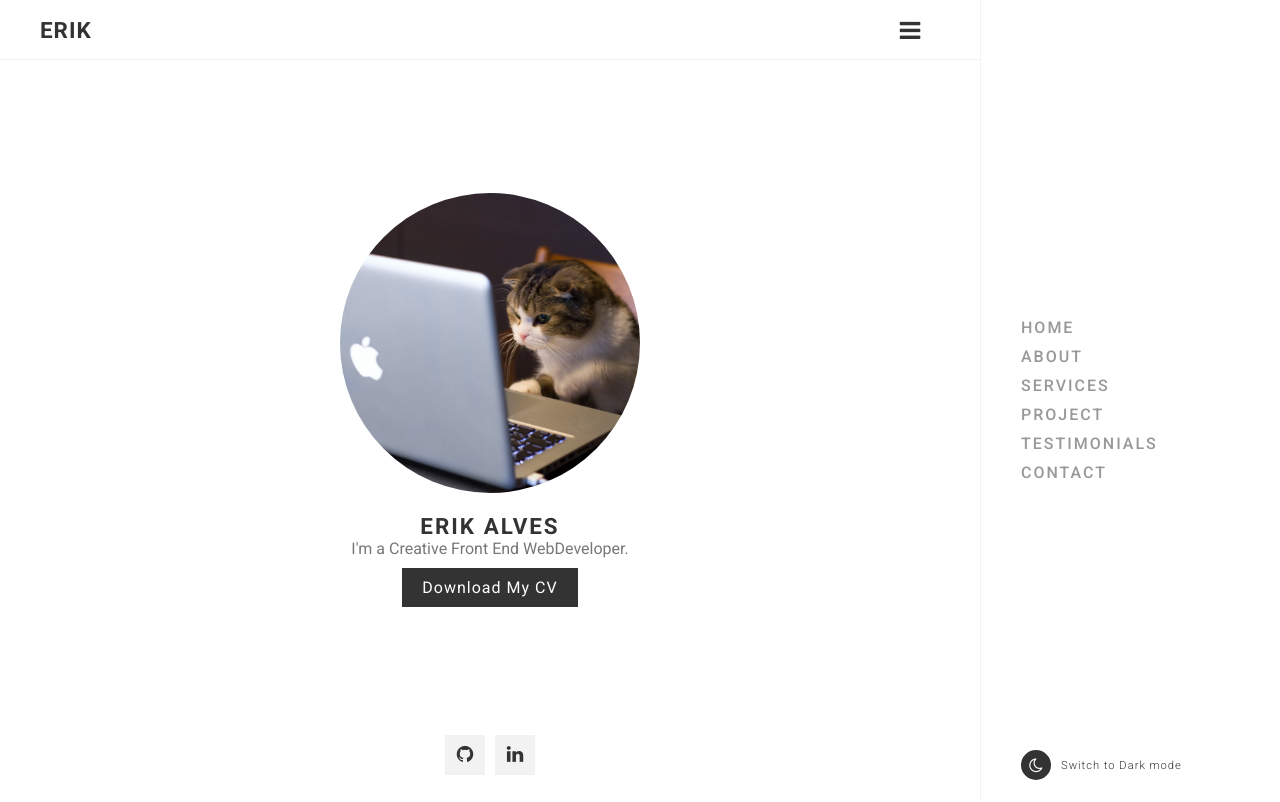
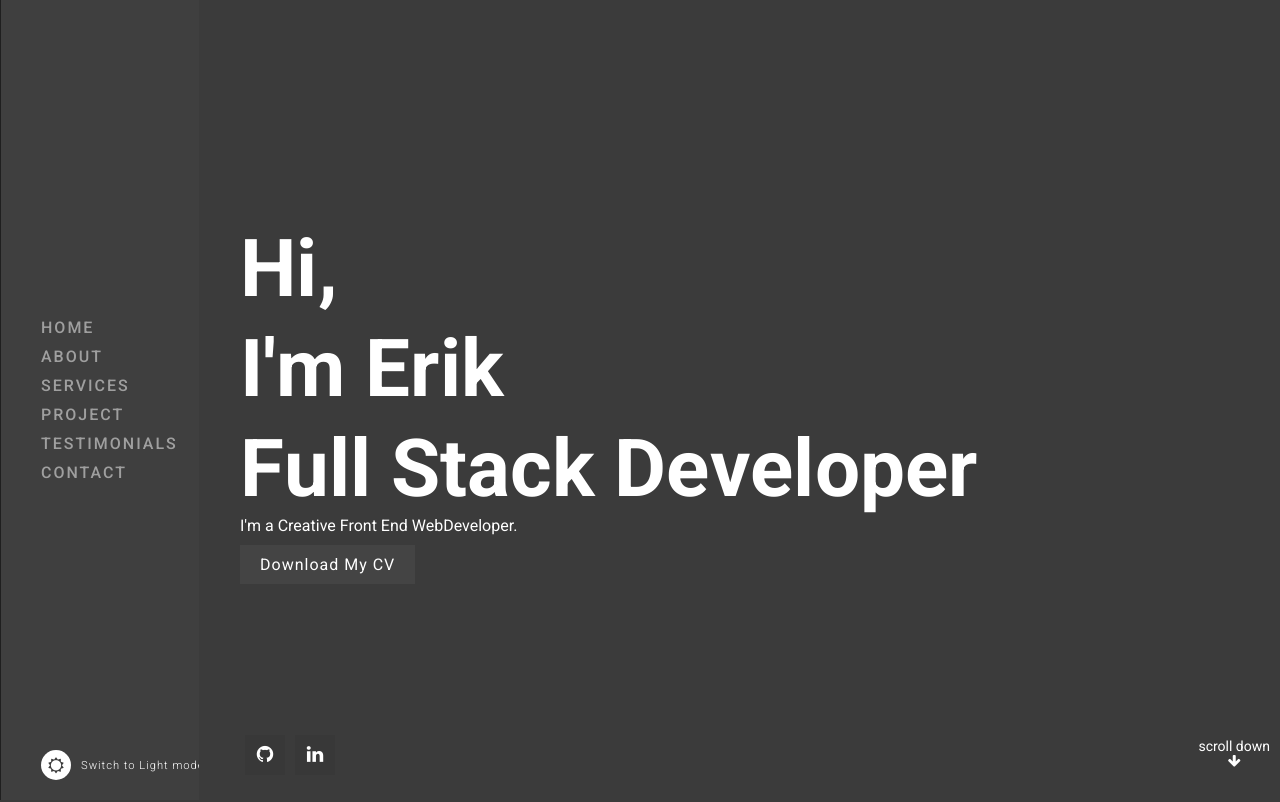
Before and after one commit to eriktavares07/portfolio-erik-alves, an Angular app: page / in a window 1280 px wide. Shown: the top 802 px of the page. Built offline with nearby package versions, Linux system fonts and the light colour scheme.

Commit message:
Changing Home Screen

```diff
--- a/src/app/app.component.html
+++ b/src/app/app.component.html
@@ -19,14 +19,49 @@
     </div>
 
     <!-- Banner -->
+    <!-- (document:mousemove)="onMouseMove($event)"-->
+
     <section class="banner" id="banner">
       <div class="content">
-        <div class="imgBack">
-          <img class="profile-img" src="assets/img/profile-cat.jpeg" alt="" />
-        </div>
-        <h3>Erik Alves</h3>
+        <h1>
+          <span class="hvr-wobble-vertical">H</span>
+          <span class="hvr-wobble-vertical">i</span>
+          <span class="hvr-wobble-vertical">,</span>
+        </h1>
+        <h1>
+          <span class="hvr-wobble-vertical">I</span>
+          <span class="hvr-wobble-vertical">'</span>
+          <span class="hvr-wobble-vertical">m</span>
+          <span class="hvr-wobble-vertical">&nbsp;</span>
+          <span class="hvr-wobble-vertical">E</span>
+          <span class="hvr-wobble-vertical">r</span>
+          <span class="hvr-wobble-vertical">i</span>
+          <span class="hvr-wobble-vertical">k</span>
+        </h1>
+        <h1>
+          <span class="hvr-wobble-vertical">F</span>
+          <span class="hvr-wobble-vertical">u</span>
+          <span class="hvr-wobble-vertical">l</span>
+          <span class="hvr-wobble-vertical">l</span>
+          <span class="hvr-wobble-vertical">&nbsp;</span>
+          <span class="hvr-wobble-vertical">S</span>
+          <span class="hvr-wobble-vertical">t</span>
+          <span class="hvr-wobble-vertical">a</span>
+          <span class="hvr-wobble-vertical">c</span>
+          <span class="hvr-wobble-vertical">k</span>
+          <span class="hvr-wobble-vertical">&nbsp;</span>
+          <span class="hvr-wobble-vertical">D</span>
+          <span class="hvr-wobble-vertical">e</span>
+          <span class="hvr-wobble-vertical">v</span>
+          <span class="hvr-wobble-vertical">e</span>
+          <span class="hvr-wobble-vertical">l</span>
+          <span class="hvr-wobble-vertical">o</span>
+          <span class="hvr-wobble-vertical">p</span>
+          <span class="hvr-wobble-vertical">e</span>
+          <span class="hvr-wobble-vertical">r</span>
+        </h1>
         <p>I'm a Creative Front End WebDeveloper.</p>
-        <a href="#" class="btn"> Download My CV</a>
+        <a href="#" class="btn hvr-bounce-to-right"> Download My CV</a>
         <ul class="socialMedias">
           <li>
             <a href="#"><em class="fa fa-github" aria-hidden="true"></em></a>
@@ -35,6 +70,10 @@
             <a href="#"><em class="fa fa-linkedin" aria-hidden="true"></em></a>
           </li>
         </ul>
+      </div>
+      <div class="scroll-down">
+        <span>scroll down</span>
+        <i class="fa fa-arrow-down" aria-hidden="true"></i>
       </div>
     </section>
 
--- a/src/app/app.component.scss
+++ b/src/app/app.component.scss
@@ -5,16 +5,16 @@
 
 .nav {
   position: fixed;
-  width: 300px;
+  width: 200px;
   height: 100%;
-  border-left: 1px solid rgba(0, 0, 0, 0.05);
-  background-color: var(--color-white);
+  border-right: 1px solid rgba(0, 0, 0, 0.05);
+  background-color: var(--color-white2);
   display: flex;
   justify-content: center;
   align-items: center;
   overflow: hidden;
-  right: 0;
-  transition: width 0.5s, right 0.5s;
+  left: 0;
+  transition: width 0.5s, left 0.5s;
 }
 
 .nav.active {
@@ -57,23 +57,24 @@
 
 .main {
   position: absolute;
-  width: calc(100% - 300px);
+  width: calc(100% - 200px);
   background: var(--color-white);
   ;
-  left: 0;
+  left: 200px;
   min-height: 100vh;
   transition: width 0.5s, left 0.5s;
 }
 
 .main.active {
   width: calc(100% - 0px);
+  left: 0;
 }
 
 .main .topbar {
   position: fixed;
   top: 0;
-  width: calc(100% - 300px);
-  left: 0;
+  width: calc(100% - 200px);
+  left: 200px;
   background: var(--color-white2);
   ;
   border-bottom: 1px solid rgba(0, 0, 0, 0.05);
@@ -83,7 +84,8 @@
   justify-content: space-between;
   align-items: center;
   z-index: 10000;
-  transition: width 0.5s, right 0.5s;
+  transition: width 0.5s, left 0.5s;
+  display: none;
 }
 
 .dark .main .topbar {
@@ -92,6 +94,7 @@
 
 .main .topbar.active {
   width: calc(100% - 0px);
+  left: 0;
 }
 
 .main .topbar .logo {
@@ -122,16 +125,37 @@ section {
 
 .banner {
   display: flex;
-  justify-content: center;
+  justify-content: flex-start;
   align-items: center;
-  padding: 0 20px;
+  padding: 0 40px;
 }
+
+/*
+.banner::after {
+  content: "";
+  position: absolute;
+  top: calc(var(--y, 0) * 1px - 50px);
+  left: calc(var(--x, 0) * 1px - 50px);
+  width: 100px;
+  height: 100px;
+  background: black;
+  opacity: 0;
+  transition: opacity 0.2s;
+}
+
+.banner:hover::after {
+  opacity: 0.4;
+}*/
 
 .banner .content {
   display: flex;
   flex-direction: column;
-  align-items: center;
+  align-items: flex-start;
   justify-content: center;
+  z-index: 1000;
+  animation: fadeInAnimation ease 3s;
+  animation-iteration-count: 1;
+  animation-fill-mode: forwards;
 }
 
 .banner .imgBack {
@@ -152,12 +176,16 @@ section {
   object-fit: cover;
 }
 
+h1 {
+  font-size: 80px;
+  color: var(--color-black);
+  transition: all .3s ease-out;
+}
+
 h3 {
   position: relative;
-  font-size: 1.4em;
+  font-size: 1.2em;
   color: var(--color-black);
-  letter-spacing: 2px;
-  text-transform: uppercase;
 }
 
 p {
@@ -521,14 +549,49 @@ p {
   content: 'Switch to Light mode';
 }
 
+.scroll-down {
+  position: absolute;
+  right: 10px;
+  bottom: 2rem;
+  display: flex;
+  flex-direction: column;
+  align-items: center;
+  justify-content: center;
+  font-size: 14px;
+  color: #fff;
+  transform: rotate(180);
+}
+
+@keyframes fadeInAnimation {
+  0% {
+    opacity: 0;
+  }
+
+  100% {
+    opacity: 1;
+  }
+}
+
 @media (max-width: 992px) {
 
   .themeSwitch {
     left: 20px;
   }
 
+  h1 {
+    font-size: 43px;
+  }
+
+  .main .topbar {
+    display: flex;
+  }
+
+  .banner {
+    padding: 0 20px;
+  }
+
   .nav {
-    right: -100%;
+    left: -100%;
   }
 
   .nav ul {
@@ -537,8 +600,8 @@ p {
 
   .nav.active {
     width: 100%;
-    right: 0;
-    z-index: 1000;
+    left: 0;
+    //z-index: 1000;
   }
 
   .main {
@@ -552,7 +615,7 @@ p {
 
   .main .topbar {
     width: 100%;
-    right: 0;
+    left: 0;
     padding: 0 20px;
   }
 
@@ -620,3 +683,139 @@ p {
     margin-bottom: 40px;
   }
 }
+
+@-webkit-keyframes hvr-wobble-vertical {
+  16.65% {
+    -webkit-transform: translateY(8px);
+    transform: translateY(8px);
+  }
+
+  33.3% {
+    -webkit-transform: translateY(-6px);
+    transform: translateY(-6px);
+  }
+
+  49.95% {
+    -webkit-transform: translateY(4px);
+    transform: translateY(4px);
+  }
+
+  66.6% {
+    -webkit-transform: translateY(-2px);
+    transform: translateY(-2px);
+  }
+
+  83.25% {
+    -webkit-transform: translateY(1px);
+    transform: translateY(1px);
+  }
+
+  100% {
+    -webkit-transform: translateY(0);
+    transform: translateY(0);
+  }
+}
+
+@keyframes hvr-wobble-vertical {
+  16.65% {
+    -webkit-transform: translateY(8px);
+    transform: translateY(8px);
+  }
+
+  33.3% {
+    -webkit-transform: translateY(-6px);
+    transform: translateY(-6px);
+  }
+
+  49.95% {
+    -webkit-transform: translateY(4px);
+    transform: translateY(4px);
+  }
+
+  66.6% {
+    -webkit-transform: translateY(-2px);
+    transform: translateY(-2px);
+  }
+
+  83.25% {
+    -webkit-transform: translateY(1px);
+    transform: translateY(1px);
+  }
+
+  100% {
+    -webkit-transform: translateY(0);
+    transform: translateY(0);
+  }
+}
+
+.hvr-wobble-vertical {
+  display: inline-block;
+  vertical-align: middle;
+  -webkit-transform: perspective(1px) translateZ(0);
+  transform: perspective(1px) translateZ(0);
+  box-shadow: 0 0 1px rgba(0, 0, 0, 0);
+}
+
+.hvr-wobble-vertical:hover,
+.hvr-wobble-vertical:focus,
+.hvr-wobble-vertical:active {
+  -webkit-animation-name: hvr-wobble-vertical;
+  animation-name: hvr-wobble-vertical;
+  -webkit-animation-duration: 1s;
+  animation-duration: 1s;
+  -webkit-animation-timing-function: ease-in-out;
+  animation-timing-function: ease-in-out;
+  -webkit-animation-iteration-count: 1;
+  animation-iteration-count: 1;
+  color: #51FF0D;
+}
+
+
+.hvr-bounce-to-right {
+  display: inline-block;
+  vertical-align: middle;
+  -webkit-transform: perspective(1px) translateZ(0);
+  transform: perspective(1px) translateZ(0);
+  box-shadow: 0 0 1px rgba(0, 0, 0, 0);
+  position: relative;
+  -webkit-transition-property: color;
+  transition-property: color;
+  -webkit-transition-duration: 0.5s;
+  transition-duration: 0.5s;
+}
+
+.hvr-bounce-to-right:before {
+  content: "";
+  position: absolute;
+  z-index: -1;
+  top: 0;
+  left: 0;
+  right: 0;
+  bottom: 0;
+  background: #51FF0D;
+  -webkit-transform: scaleX(0);
+  transform: scaleX(0);
+  -webkit-transform-origin: 0 50%;
+  transform-origin: 0 50%;
+  -webkit-transition-property: transform;
+  transition-property: transform;
+  -webkit-transition-duration: 0.5s;
+  transition-duration: 0.5s;
+  -webkit-transition-timing-function: ease-out;
+  transition-timing-function: ease-out;
+}
+
+.hvr-bounce-to-right:hover,
+.hvr-bounce-to-right:focus,
+.hvr-bounce-to-right:active {
+  color: white;
+}
+
+.hvr-bounce-to-right:hover:before,
+.hvr-bounce-to-right:focus:before,
+.hvr-bounce-to-right:active:before {
+  -webkit-transform: scaleX(1);
+  transform: scaleX(1);
+  -webkit-transition-timing-function: cubic-bezier(0.52, 1.64, 0.37, 0.66);
+  transition-timing-function: cubic-bezier(0.52, 1.64, 0.37, 0.66);
+}
--- a/src/app/app.component.ts
+++ b/src/app/app.component.ts
@@ -6,13 +6,7 @@ import { AfterViewInit, Component } from '@angular/core';
   styleUrls: ['./app.component.scss'],
 })
 export class AppComponent implements AfterViewInit {
-  title = 'portfolio-erik-alves';
-
-  ngAfterViewInit() {
-    let toggle = document.querySelector('.toggle');
-    let topbar = document.querySelector('.topbar');
-    let nav = document.querySelector('.nav');
-  }
+  ngAfterViewInit() {}
 
   onToggleClick() {
     let toggle = document.querySelector('.toggle');
@@ -43,4 +37,15 @@ export class AppComponent implements AfterViewInit {
       body.classList.toggle('dark');
     }
   }
+
+  onMouseMove(event: any) {
+    const button = document.querySelector<HTMLElement>('.banner');
+
+    if (button) {
+      const readout = document.querySelector('p');
+      const { x, y } = button.getBoundingClientRect();
+      button.style.setProperty('--x', `${event.clientX - x}`);
+      button.style.setProperty('--y', `${event.clientY - y}`);
+    }
+  }
 }
--- a/src/index.html
+++ b/src/index.html
@@ -13,8 +13,26 @@
       crossorigin="anonymous"
       referrerpolicy="no-referrer"
     />
+    <script src="https://cdnjs.cloudflare.com/ajax/libs/jquery/3.3.1/jquery.min.js"></script>
   </head>
-  <body>
+  <body class="dark">
     <app-root></app-root>
+    <script>
+      var $container = $(".container");
+      var $drone = $(".drone");
+      var droneCenter = {
+        x: $drone.width() / 2,
+        y: $drone.height() / 2,
+      };
+
+      $container.on("mousemove", function (event) {
+        $drone.css(
+          "transform",
+          `translate3d(${event.offsetX - droneCenter.x}px, ${
+            event.offsetY - droneCenter.y
+          }px, 0)`
+        );
+      });
+    </script>
   </body>
 </html>
--- a/src/styles.scss
+++ b/src/styles.scss
@@ -12,7 +12,7 @@
 
 
 :root {
-  --color-black: #333;
+  --color-black: #3b3b3b;
   --color-black2: #333;
   --color-white: #fff;
   --color-white2: #fff;
@@ -21,8 +21,9 @@
 .dark {
   --color-black: #fff;
   --color-black2: #444;
-  --color-white: #333;
-  --color-white2: #444;
+  --color-white: #3b3b3b;
+  --color-white2: #3f3f3f;
+  background-color: var(--color-white);
 
   p {
     color: var(--color-black) !important;
@@ -43,10 +44,6 @@
 
   .main .topbar {
     border-bottom: 1px solid rgba(0, 0, 0, 0.5) !important;
-  }
-
-  .btn:hover {
-    background: #2196f3 !important;
   }
 
   .socialMedias li a:hover {
```
Also changed, not shown: 1 other file (tests, documents, lock files or other folders).
